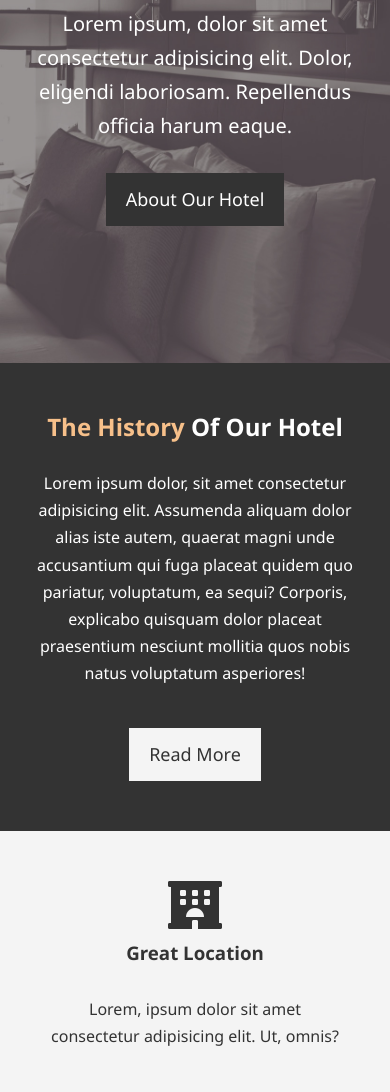
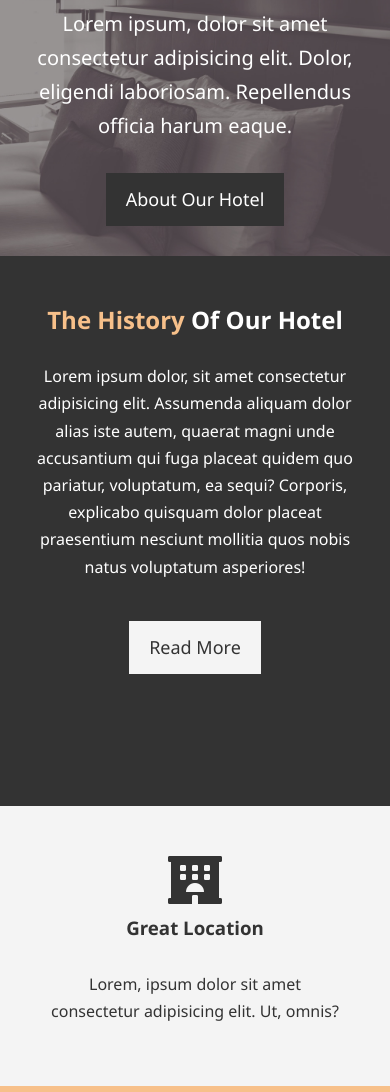
Before and after one commit to Shahriar-Syeed/hotel-website, a plain HTML site: page index.html in a window 390 px wide. Shown: the part 419-1511 px from the top of the page. Drawn offline with Linux system fonts and the light colour scheme.

Commit message:
responsive

```diff
--- a/css/mobile.css
+++ b/css/mobile.css
@@ -12,6 +12,9 @@
   border-bottom: #444 dotted 1px;
 }
 /* Showcase */
+#showcase {
+  height: 100%;
+}
 #showcase .showcase-contant {
   padding-top: 70px;
   padding-bottom: 30px;
@@ -19,7 +22,7 @@
 
 /* Home Info */
 #home-info {
-  height: auto;
+  height: 550px;
 }
 #home-info .info-img {
   display: none;
@@ -28,6 +31,7 @@
   float: none;
   width: 100%;
 }
+/* Boxes */
 .box {
   float: none;
   width: 100%;
@@ -37,9 +41,9 @@
   float: none;
   width: 100%;
 }
-#about-info .info-right img {
+/* #about-info .info-right img {
   width: 100%;
-}
+} */
 .l-heading {
   text-align: center;
 }
@@ -52,5 +56,4 @@
 }
 #testimonials {
   height: auto;
-  padding-top: 30px;
 }
--- a/css/style.css
+++ b/css/style.css
@@ -53,11 +53,11 @@ p {
   padding: 13px 20px;
   border: none;
   cursor: pointer;
+  transition: 0.4s;
 }
 .btn:hover {
   background: #f7c08a;
   color: #333;
-  transition: 0.3s;
 }
 
 .btn-light {
```
